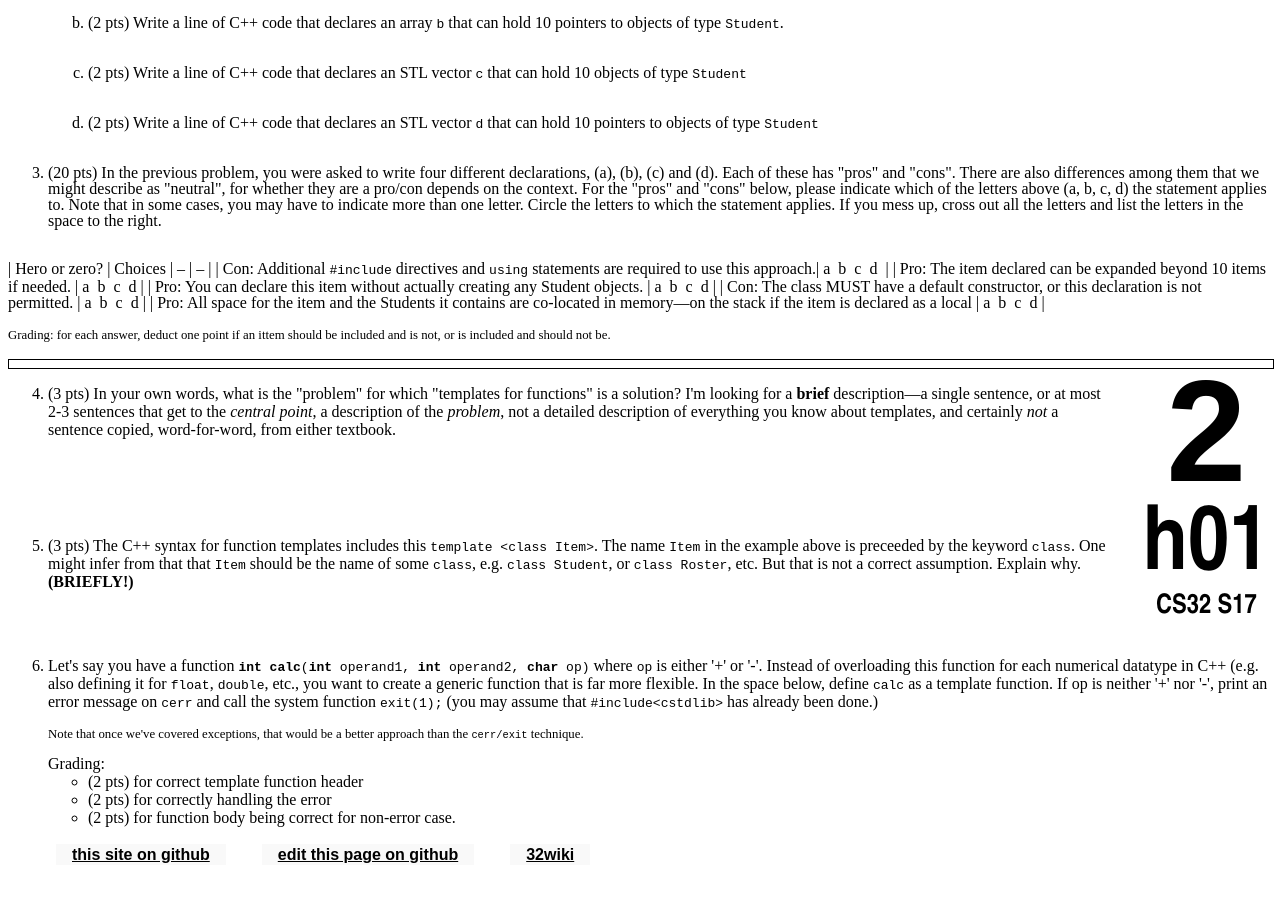
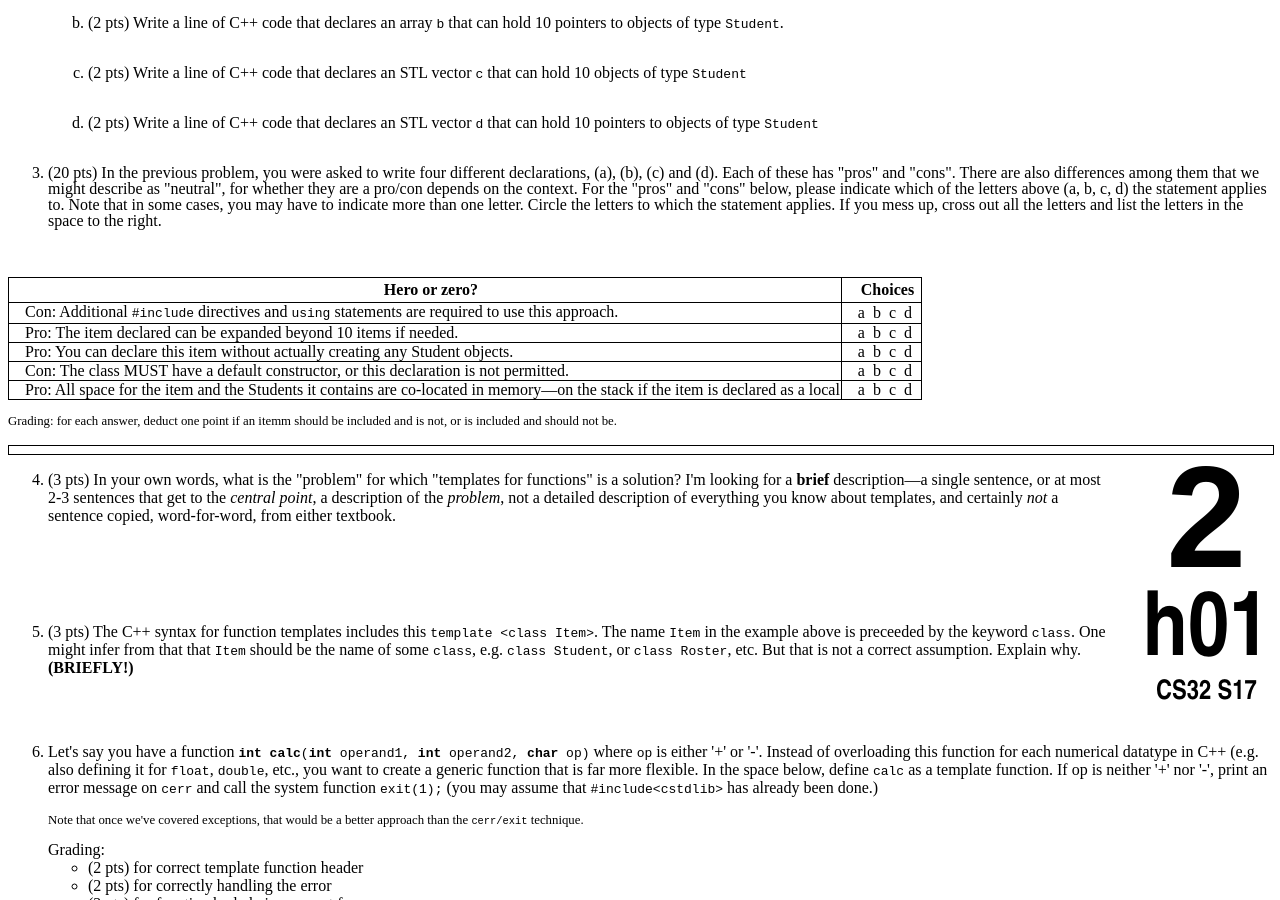
Before and after one commit to ucsb-cs32-s17/ucsb-cs32-s17.github.io, a Jekyll site: the page built from _hwk/h01.md, in a window 1280 px wide and 900 px high, scrolled down 967 px. Built offline with Jekyll 4.4.1, drawn with Linux system fonts in a browser that asks for light colours; before the commit the page ends 1843 px from its top, so only the background shows below that.

Commit message:
Update h01.md

```diff
--- a/_hwk/h01.md
+++ b/_hwk/h01.md
@@ -46,7 +46,8 @@ Circle the letters to which the statement applies.  If you mess up, cross out al
 </li>
 </ol>
 <br />
-| Hero or zero? |  Choices
+
+| Hero or zero? |  Choices |
 | -- | -- |
 | Con: Additional <code>#include</code> directives and <code>using</code> statements are required to use this approach.| a&nbsp;&nbsp;b&nbsp;&nbsp;c&nbsp;&nbsp;d&nbsp;&nbsp;|
 | Pro: The item declared can be expanded beyond 10 items if needed. | a&nbsp;&nbsp;b&nbsp;&nbsp;c&nbsp;&nbsp;d&nbsp;|
@@ -55,7 +56,7 @@ Circle the letters to which the statement applies.  If you mess up, cross out al
 | Pro: All space for the item and the Students it contains are co-located in memory&mdash;on the stack if the item is declared as a local | a&nbsp;&nbsp;b&nbsp;&nbsp;c&nbsp;&nbsp;d&nbsp;|
 
 
-<p style="font-size:80%; margin-bottom:0px; padding-bottom:0px;">Grading: for each answer, deduct one point if an ittem should be included and is not, or is included and should not be.</p>
+<p style="font-size:80%; margin-bottom:0px; padding-bottom:0px;">Grading: for each answer, deduct one point if an itemm should be included and is not, or is included and should not be.</p>
 
 </div> <!-- id="pageOneContent" -->
 
```
